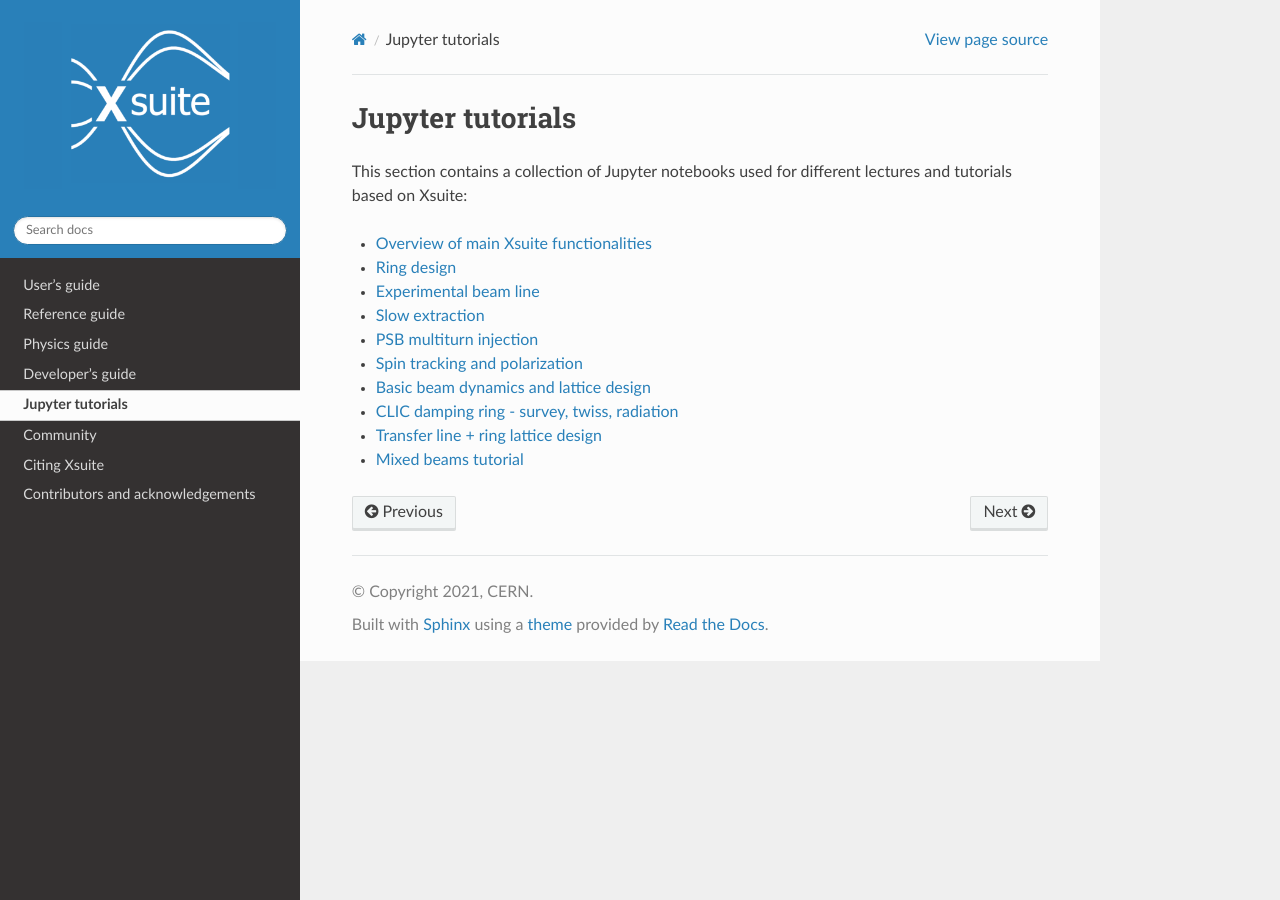
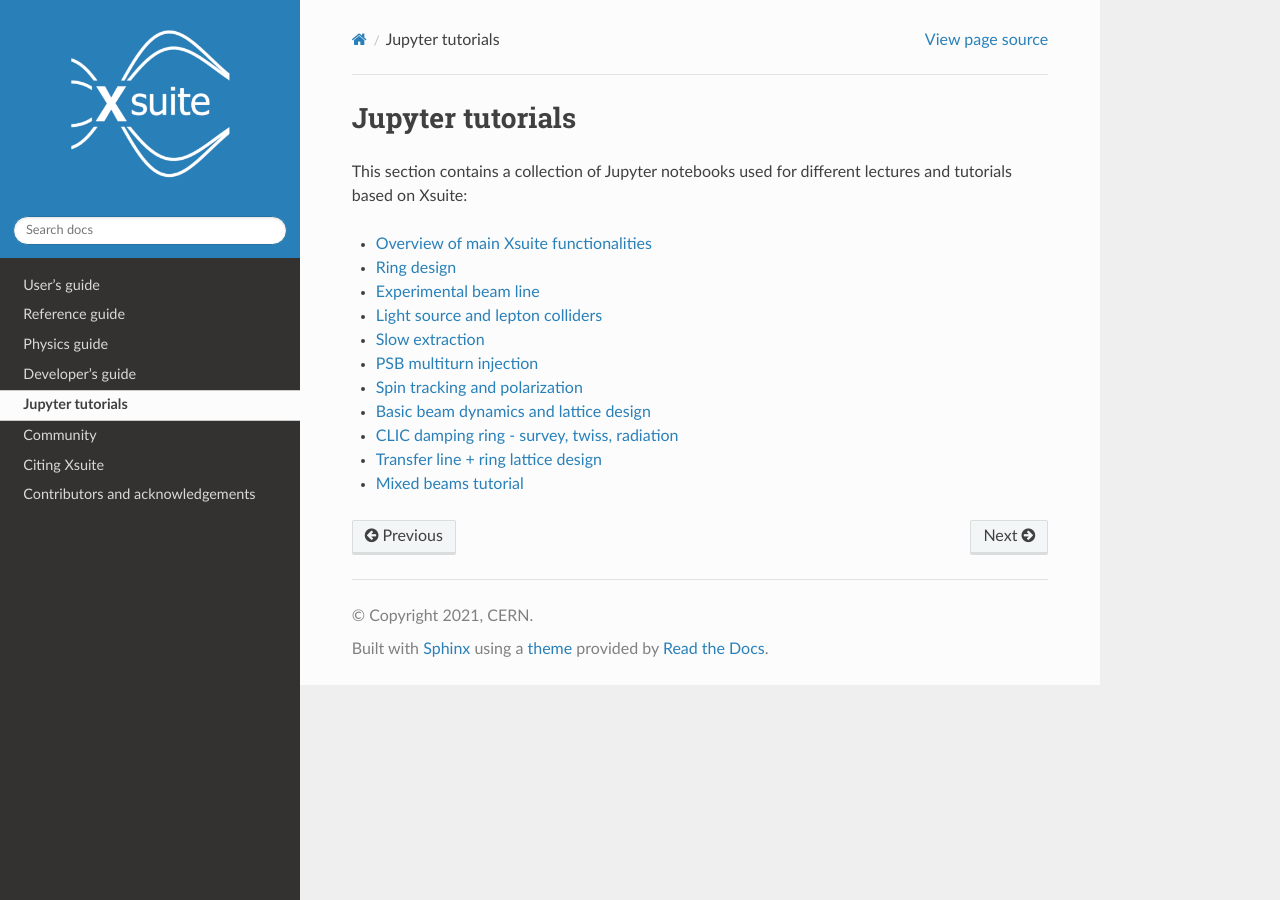
Before and after one commit to xsuite/xsuite, a Sphinx documentation site: the page built from docs/jupyter_tutorials.rst, in a window 1280 px wide. Built offline with Sphinx 7.4.7 and the Read the Docs theme 3.1.0, drawn with Linux system fonts in a browser that asks for light colours; pages that are not in the unit, such as notebooks, are missing from menus; the version number could not be read and is left out.

Commit message:
Add a tutorial

```diff
--- a/docs/jupyter_tutorials.rst
+++ b/docs/jupyter_tutorials.rst
@@ -8,6 +8,7 @@
 - `Overview of main Xsuite functionalities <https://github.com/xsuite/tutorial_cern_seminar>`_
 - `Ring design <https://github.com/xsuite/tutorial_lattice_design>`_
 - `Experimental beam line <https://github.com/xsuite/tutorial_experimental_beamline>`_
+- `Light source and lepton colliders <https://github.com/xsuite/tutorial_cas_nov_2026>`_
 - `Slow extraction <https://github.com/xsuite/slow_extraction_tutorial>`_
 - `PSB multiturn injection <https://github.com/xsuite/tutorial_psb_injection_chicane>`_
 - `Spin tracking and polarization <https://github.com/xsuite/tutorial_spin>`_
```
